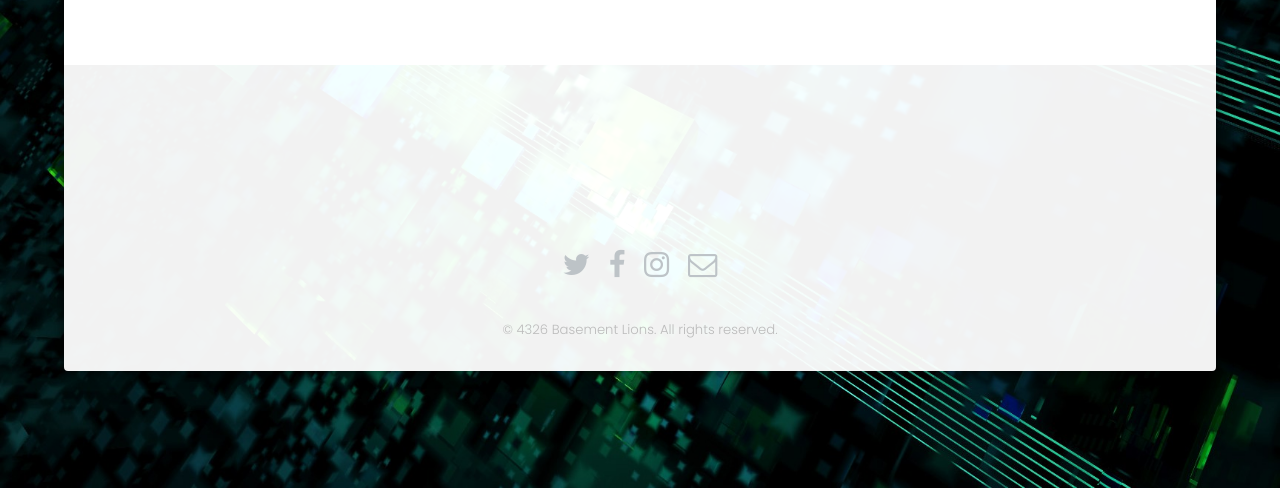
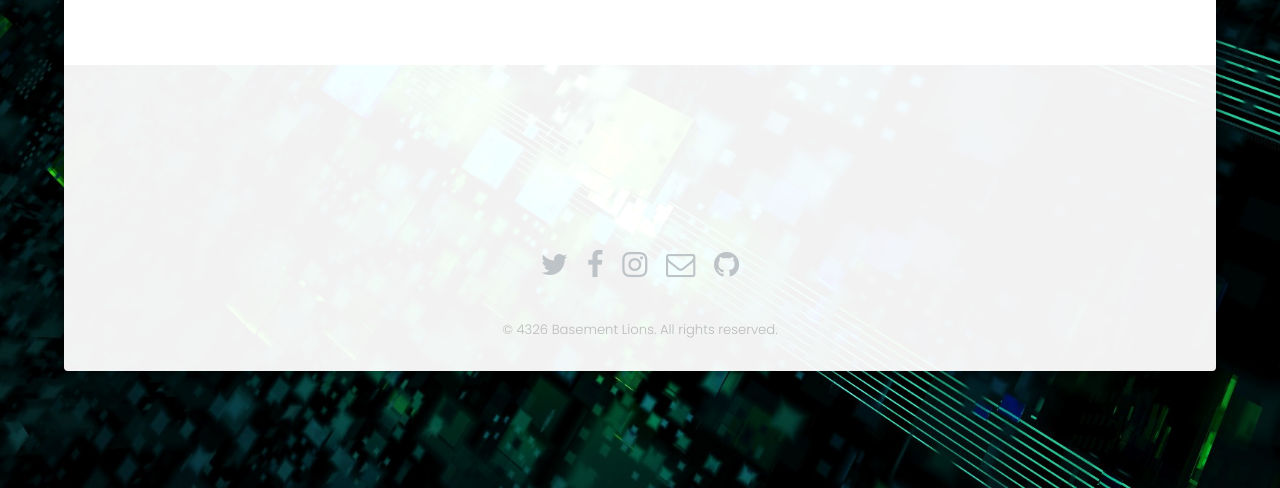
Before and after one commit to SuperScoutPortal/SuperScoutPortal.github.io, a plain HTML site: page index.html in a window 1280 px wide. Shown: the part 312-800 px from the top of the page. Drawn offline with Linux system fonts and the light colour scheme; no server answers.

Commit message:
fixed contact us links at the botom

```diff
--- a/index.html
+++ b/index.html
@@ -38,10 +38,11 @@
 			<footer id="footer">
 				<div class="container">
 					<ul class="icons">
-						<li><a href="#" class="icon fa-twitter"><span class="label">Twitter</span></a></li>
-						<li><a href="#" class="icon fa-facebook"><span class="label">Facebook</span></a></li>
+						<li><a href="https://twitter.com/4326lions" class="icon fa-twitter"><span class="label">Twitter</span></a></li>
+						<li><a href="https://www.facebook.com/Basement-Lions-4326-116978618427831/" class="icon fa-facebook"><span class="label">Facebook</span></a></li>
 						<li><a href="#" class="icon fa-instagram"><span class="label">Instagram</span></a></li>
-						<li><a href="#" class="icon fa-envelope-o"><span class="label">Email</span></a></li>
+						<li><a href="mailto: 4326@horacemann.org" class="icon fa-envelope-o"><span class="label">Email</span></a></li>
+						<li><a href="https://github.com/4326BasementLions" class="icon fa-github"><span class="label">Github</span></a></li>
 					</ul>
 				</div>
 				<div class="copyright">
```
